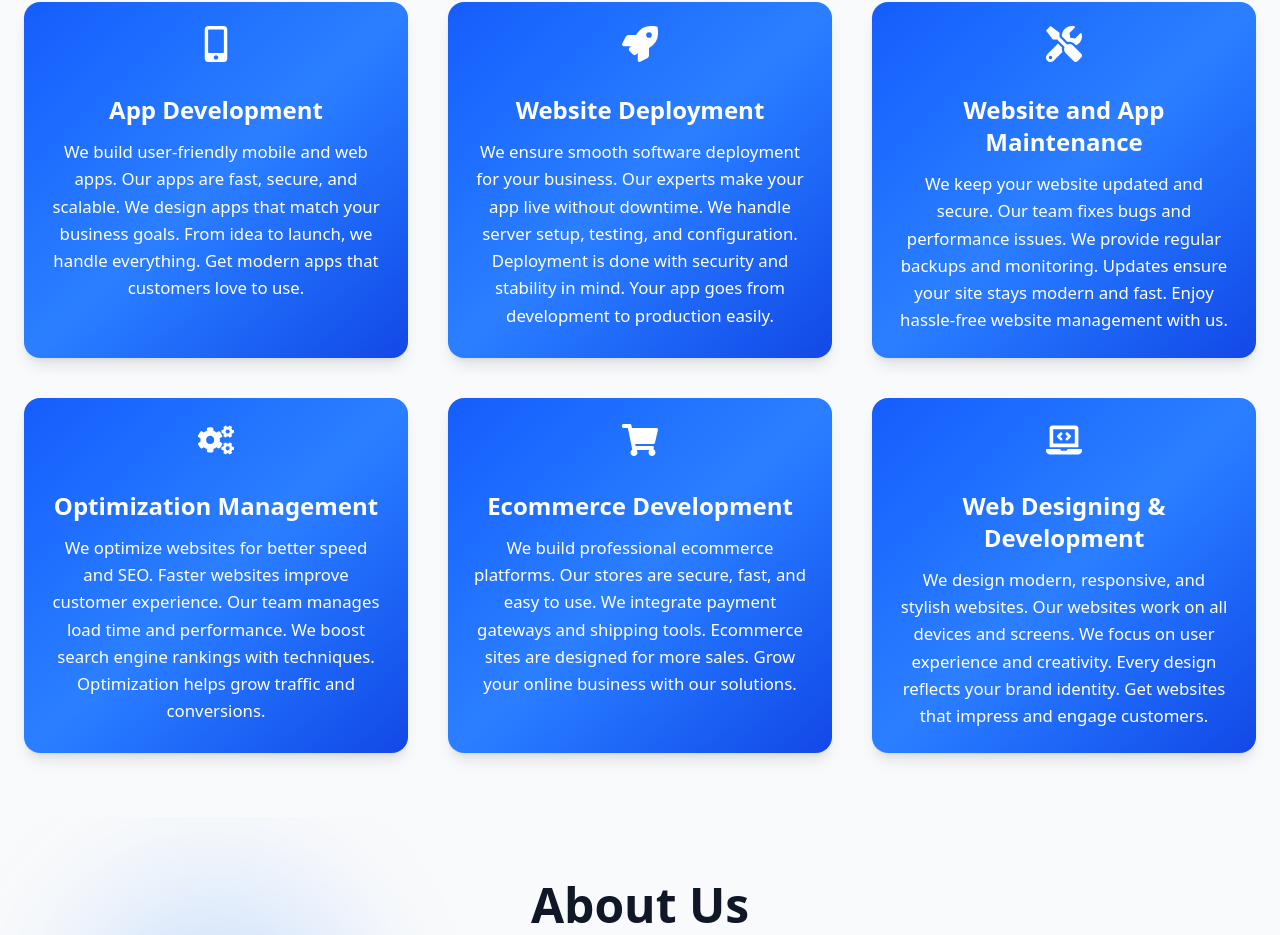
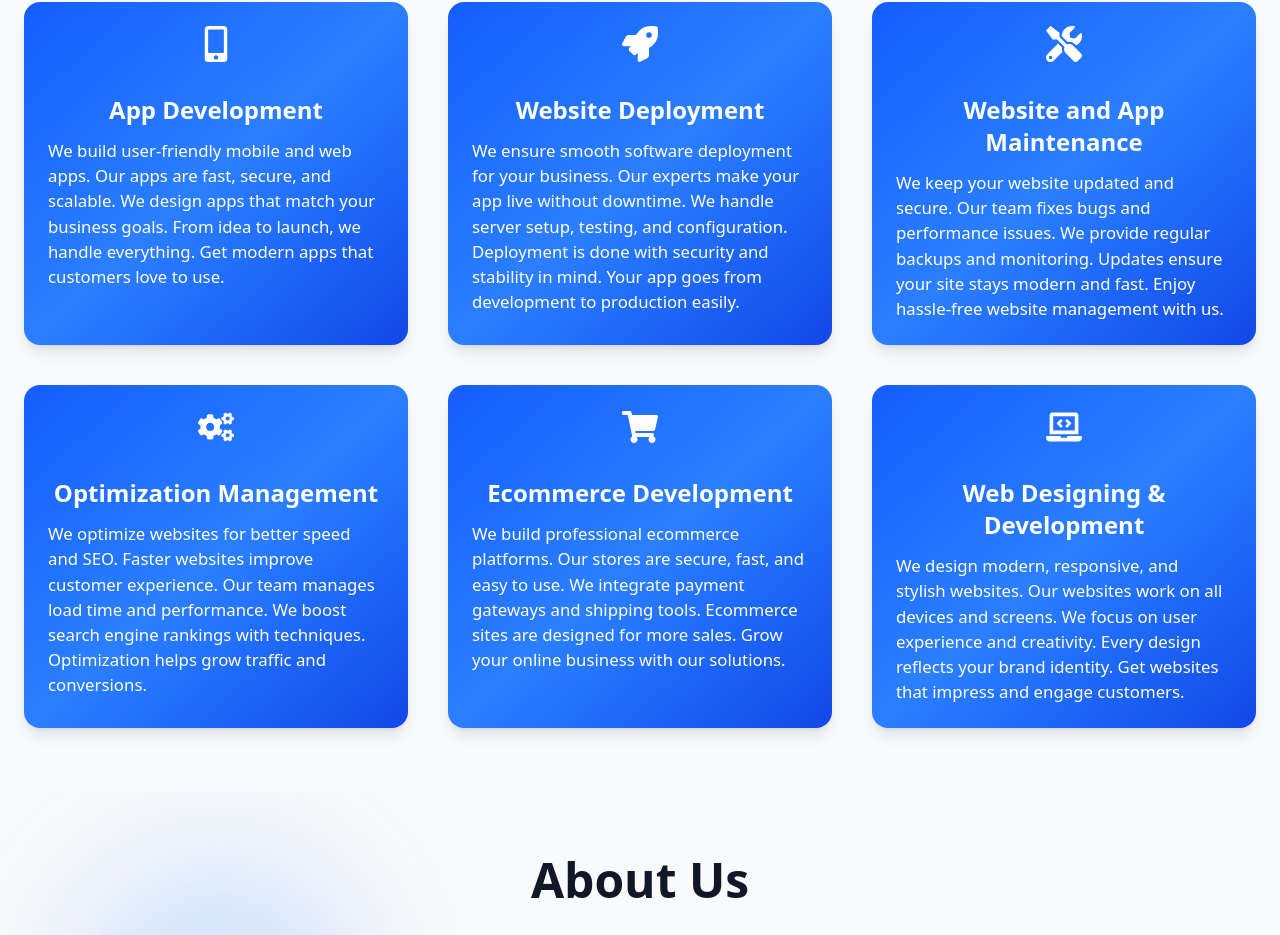
Before and after one commit to teamily-official/Teamily, a React (Vite) app: page / in a window 1280 px wide. Shown: the part 958-1893 px from the top of the page. Built offline with nearby package versions, Linux system fonts and the light colour scheme; the HTML template or start-up script is replaced by a standard one.

Commit message:
fix text style changes

```diff
--- a/src/components/ServiceSection.jsx
+++ b/src/components/ServiceSection.jsx
@@ -98,7 +98,7 @@ export function ServicesSection() {
             <h3 className="text-xl sm:text-2xl md:text-[1.5rem] font-semibold mb-3 text-center">
               {service.title}
             </h3>
-            <p className="text-[0.95rem] sm:text-[1rem] md:text-[1.05rem] leading-relaxed text-center">
+            <p className="text-[0.95rem] sm:text-[1rem] md:text-[1.05rem]">
               {service.description}
             </p>
           </div>
```
